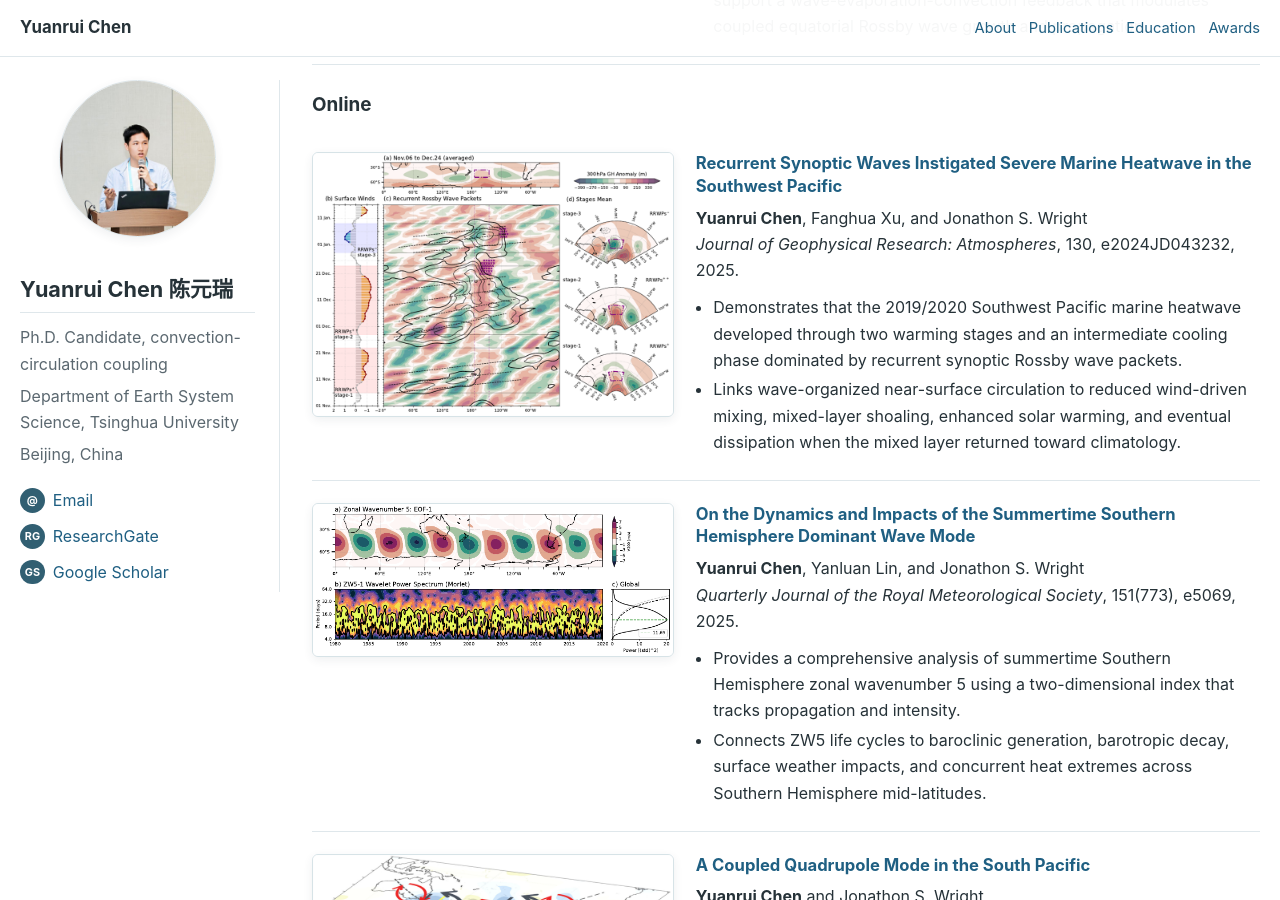
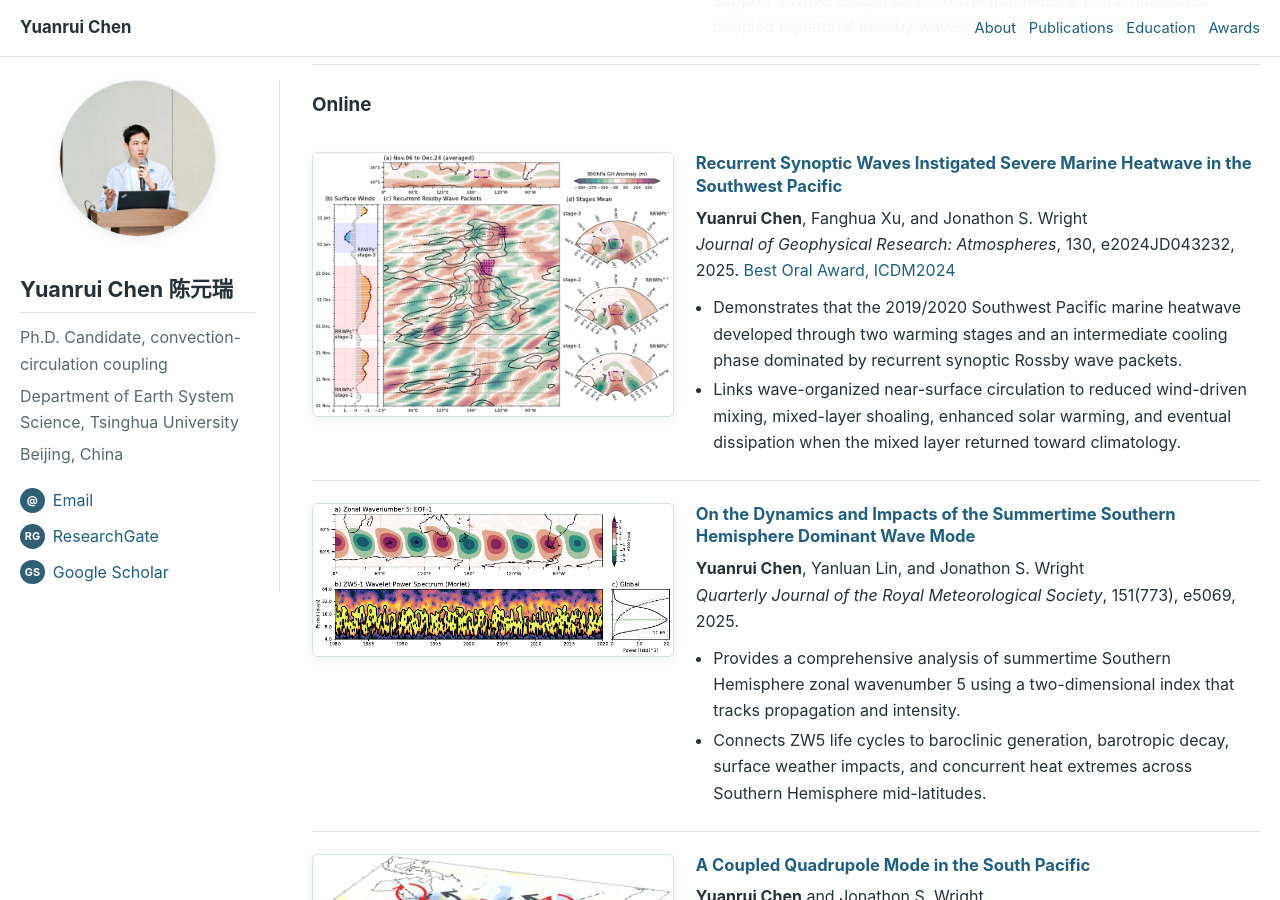
Before and after one commit to yuanruichen/yuanruichen.github.io, a Jekyll site: the page built from index.md, in a window 1280 px wide and 900 px high, scrolled down 840 px. Built offline with Jekyll 4.4.1, drawn with Linux system fonts in a browser that asks for light colours.

Commit message:
Fix formatting and update submission details in index.md

```diff
--- a/index.md
+++ b/index.md
@@ -60,7 +60,7 @@ In preparation, 2026.
 ### [Recurrent Synoptic Waves Instigated Severe Marine Heatwave in the Southwest Pacific](https://doi.org/10.1029/2024JD043232)
 
 **Yuanrui Chen**, Fanghua Xu, and Jonathon S. Wright
-*Journal of Geophysical Research: Atmospheres*, 130, e2024JD043232, 2025.
+*Journal of Geophysical Research: Atmospheres*, 130, e2024JD043232, 2025. [Best Oral Award, ICDM2024](https://jonathonwright.github.io/news/announcement_1/)
 
 - Demonstrates that the 2019/2020 Southwest Pacific marine heatwave developed through two warming stages and an intermediate cooling phase dominated by recurrent synoptic Rossby wave packets.
 - Links wave-organized near-surface circulation to reduced wind-driven mixing, mixed-layer shoaling, enhanced solar warming, and eventual dissipation when the mixed layer returned toward climatology.
```
